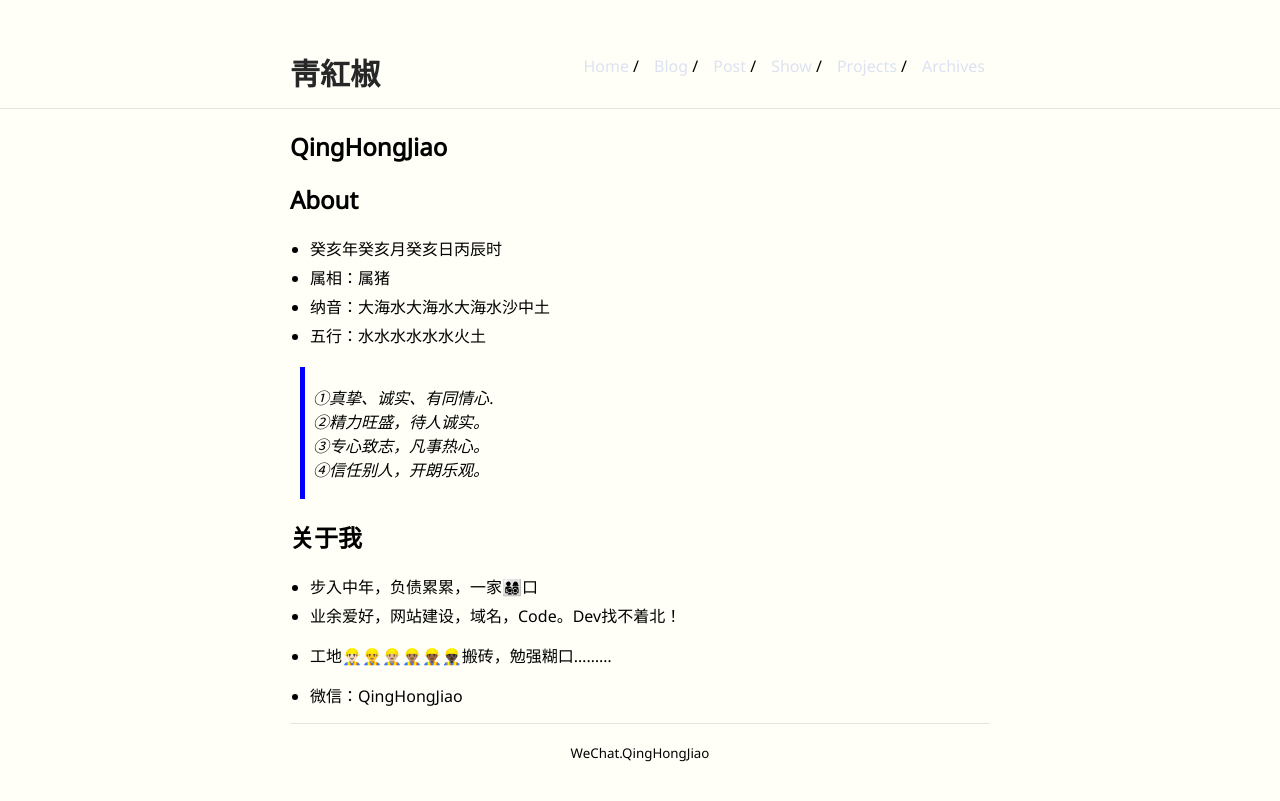
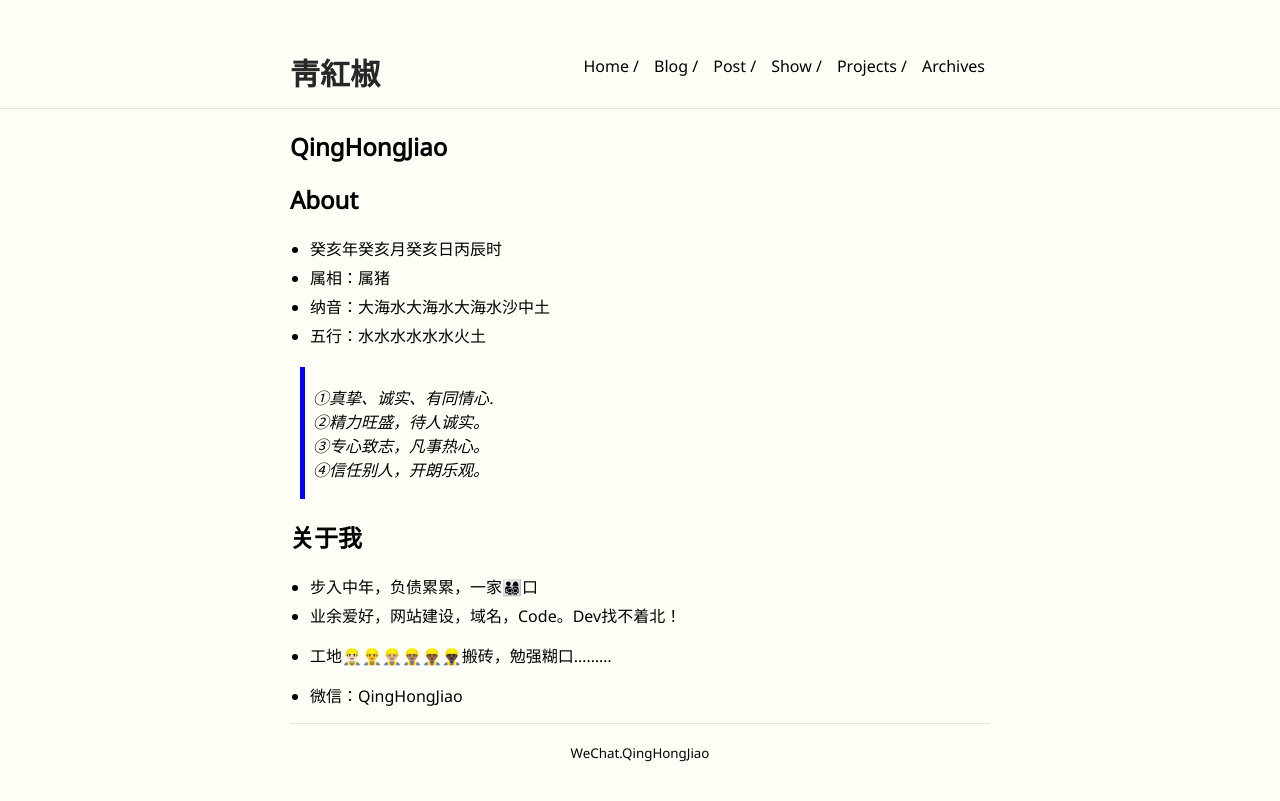
Before and after one commit to QingHongJiao/qinghongjiao.github.io, a Jekyll site: the page built from index.md, in a window 1280 px wide. Shown: the top 801 px of the page. Built offline with Jekyll 4.4.1, drawn with Linux system fonts in a browser that asks for light colours; our own code applies the rules of GitHub Pages for plain Markdown files.

Commit message:
Update _style.scss

```diff
--- a/_sass/_style.scss
+++ b/_sass/_style.scss
@@ -37,7 +37,7 @@ body {
 }
 a {
     text-decoration: none;
-    color: #DCE2F1;
+    color: #000000;
 }
 a:hover {
     text-decoration: underline;
```
